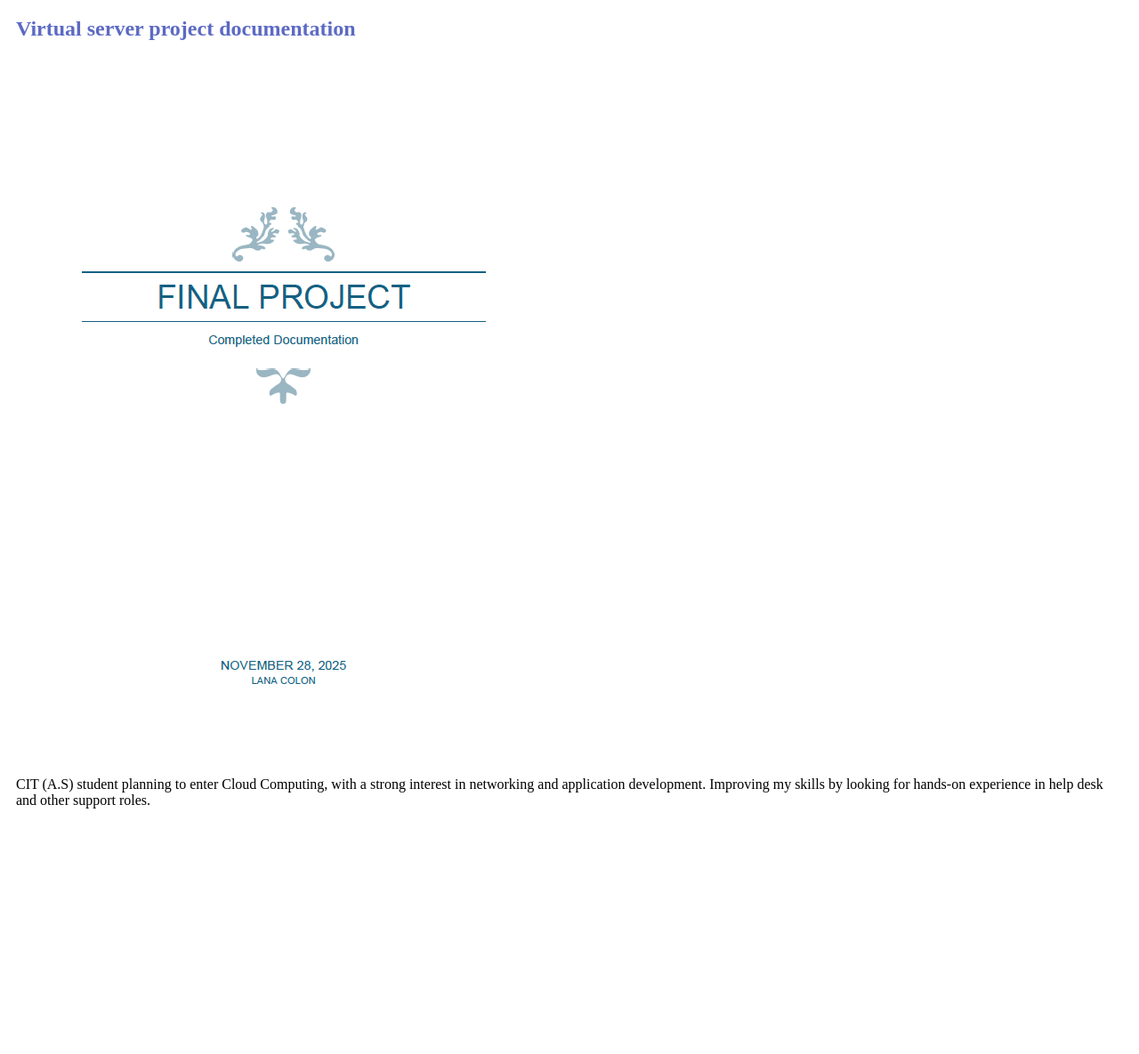
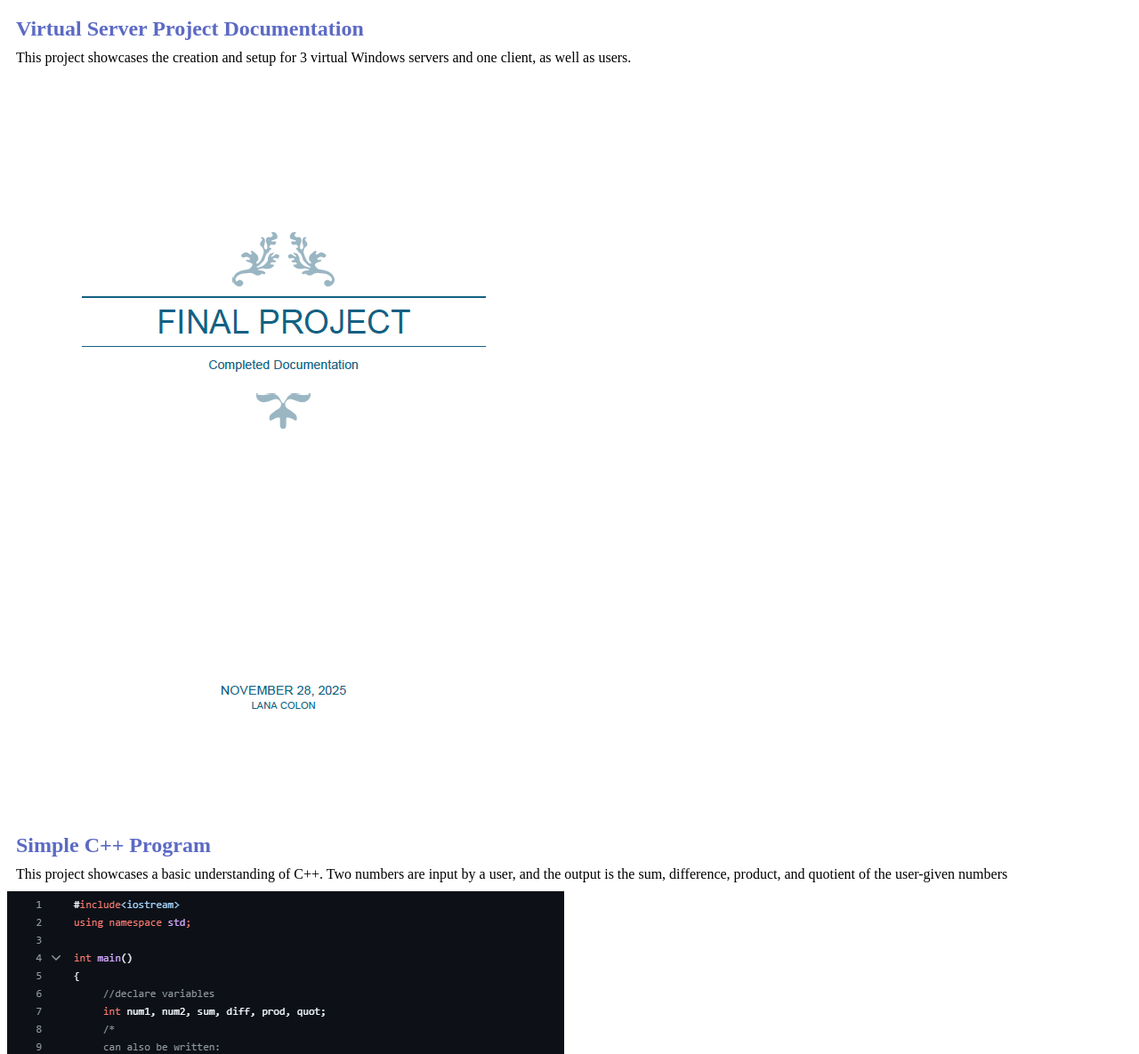
Before and after one commit to This-Corvid/personalwebsite, a plain HTML site: page projects.html in a window 1280 px wide. Shown: the part 115-1300 px from the top of the page at 89% size. Before the commit the page ends 1034 px from the top, so only its background shows below. Drawn offline with Linux system fonts and the light colour scheme.

Commit message:
Update projects.html

```diff
--- a/projects.html
+++ b/projects.html
@@ -22,15 +22,19 @@
     <!--main header-->
       <h1 class="title">My projects</h1>
 
-      <h2 class="title"> Virtual server project documentation</h2>
+      <h2 class="title"> Virtual Server Project Documentation</h2>
+      <!--about paragraph-->
+      <p> This project showcases the creation and setup for 3 virtual Windows servers and one client, as well as users.</p>
       <a href="https://my-space.idrop.com/sh/ad8bec9ee3cd8b242878ee695f08f5620bb1c4aba6a38b390ab8e2545303c617/">
         <img src="finalproject.png" alt="Description of image">
       </a>
-      <!--about paragraph-->
-      <p>CIT (A.S) student planning to enter Cloud Computing,
-      with a strong interest in networking and application development.
-      Improving my skills by looking for hands-on experience in help desk
-      and other support roles. </p>
+     <br>
+     <br>
+     <br>
+    <h2 class="title"> Simple C++ Program</h2>
+    <p> This project showcases a basic understanding of C++. Two numbers are input by a user, and  the output is
+    the sum, difference, product, and quotient of the user-given numbers</p>
+    <img src="simpleprogram.png" alt="simple C++ program">
 
 
   </body>
```
